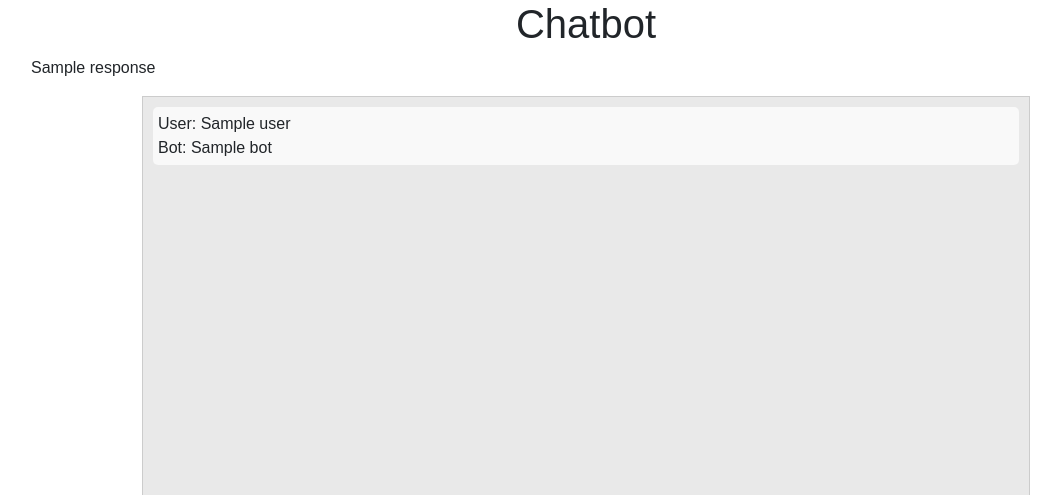
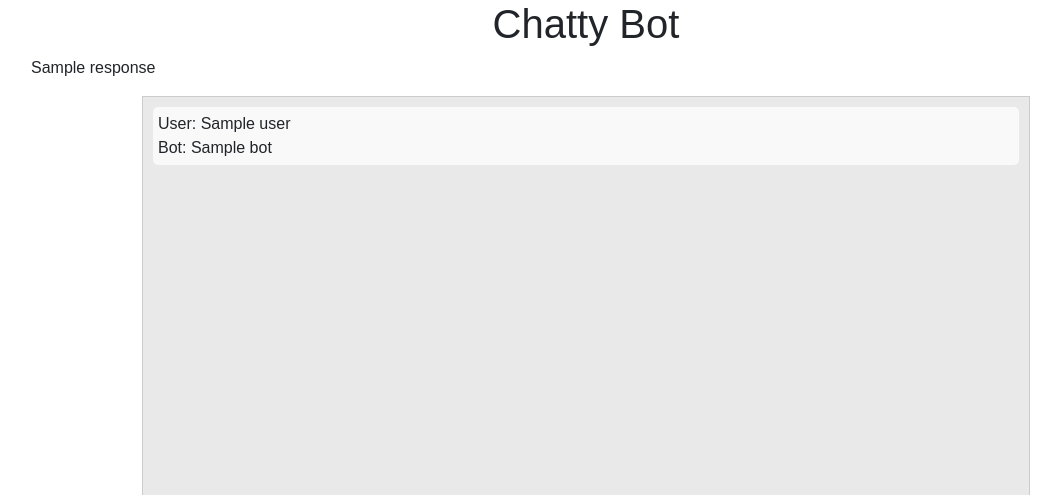
Before and after one commit to Abraheem12/project, a Flask app: template website/templates/home.html in a window 1280 px wide. Shown: the part 56-551 px from the top of the page, without its empty margins (54-1115 px from the left). Run offline with Flask 3, Linux system fonts and the light colour scheme; the template is opened without the code that fills it: most values are stand-ins (such as "Sample title", 1, 10 or a date in 2020); parts of the project's set-up code (start-up, migrations or seed data) failed here and were passed over; some libraries are stand-ins or nearby versions.

Commit message:
Update website templates, changed title to "Chatty Bot"

```diff
--- a/website/templates/home.html
+++ b/website/templates/home.html
@@ -44,7 +44,7 @@ Home
     }
 </style>
 
-<h1 align="center">Chatbot</h1> <!-- Title of the page -->
+<h1 align="center">Chatty Bot</h1> <!-- Title of the page -->
 
 <!-- Displaying the response without any label -->
 {% if response %}
```
